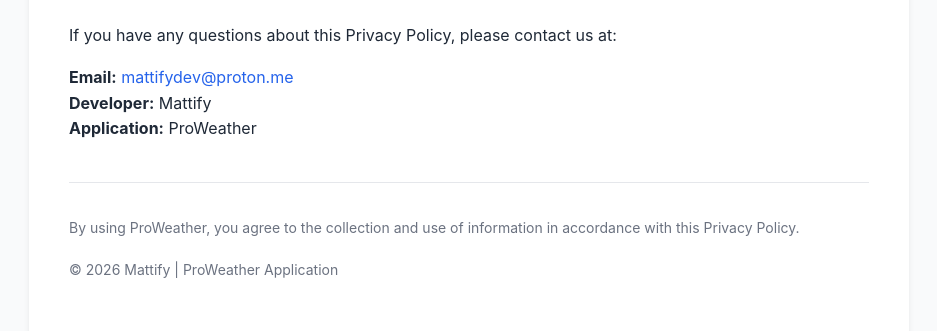
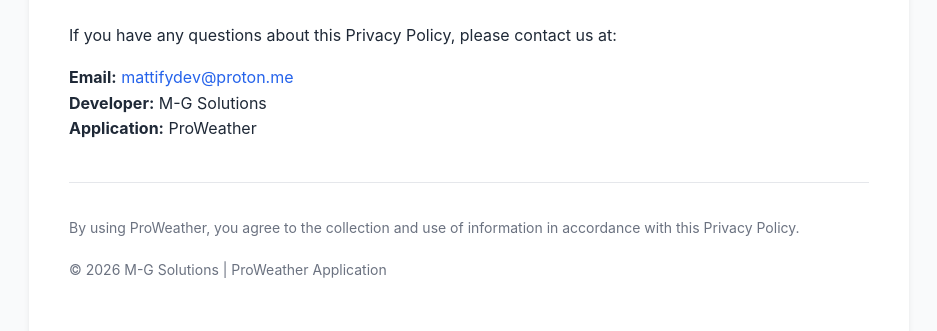
Before and after one commit to IsxImattI/pro-weather-privacy, a plain HTML site: page index.html in a window 1280 px wide. Shown: the part 2661-2992 px from the top of the page, without its empty margins (171-1108 px from the left). Drawn offline with Linux system fonts and the light colour scheme.

Commit message:
Update developer name and footer information

```diff
--- a/index.html
+++ b/index.html
@@ -133,12 +133,12 @@
         <h2>9. CONTACT US</h2>
         <p>If you have any questions about this Privacy Policy, please contact us at:</p>
         <p><strong>Email:</strong> <a href="mailto:mattifydev@proton.me">mattifydev@proton.me</a><br>
-        <strong>Developer:</strong> Mattify<br>
+        <strong>Developer:</strong> M-G Solutions<br>
         <strong>Application:</strong> ProWeather</p>
 
         <div class="footer">
             <p>By using ProWeather, you agree to the collection and use of information in accordance with this Privacy Policy.</p>
-            <p style="margin-top: 20px;">© 2026 Mattify | ProWeather Application</p>
+            <p style="margin-top: 20px;">© 2026 M-G Solutions | ProWeather Application</p>
         </div>
     </div>
 </body>
```
